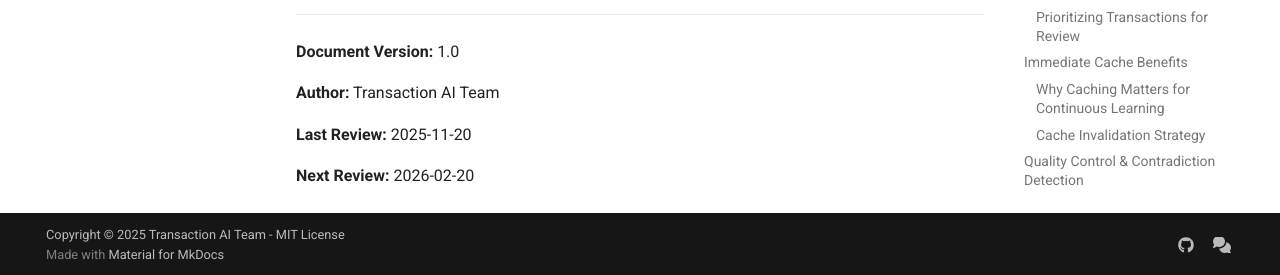
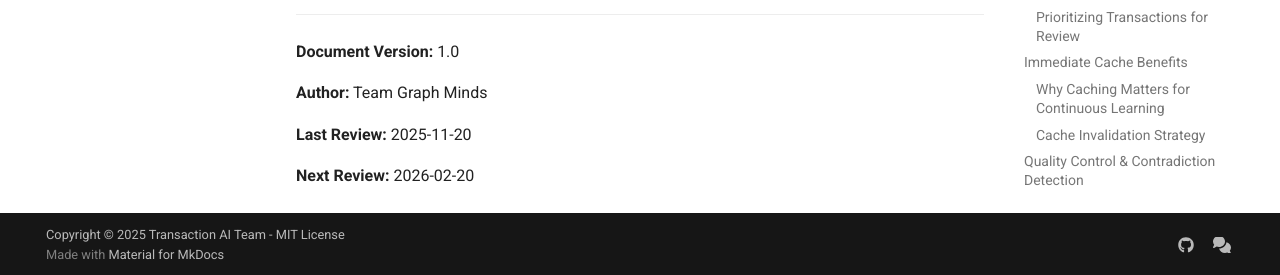
Before and after one commit to Rahul1269227/transaction-ai, an MkDocs documentation site: the page built from docs/2.3_Feedback_and_Continuous_Learning.md, in a window 1280 px wide and 900 px high, scrolled down 21688 px. Shown: the part 622-897 px from the top of the window. Built offline with MkDocs 1.6.1 and Material for MkDocs 9.7.7, drawn with Linux system fonts in a browser that asks for light colours; comment, search, counter and statistics services are not loaded; the version menu is left out.

Commit message:
Update 2.3_Feedback_and_Continuous_Learning.md

```diff
--- a/docs/2.3_Feedback_and_Continuous_Learning.md
+++ b/docs/2.3_Feedback_and_Continuous_Learning.md
@@ -1045,7 +1045,7 @@ Our continuous learning architecture ensures the model gets smarter every day, a
 
 **Document Version:** 1.0
 
-**Author:** Transaction AI Team
+**Author:** Team Graph Minds
 
 **Last Review:** 2025-11-20
 
```
